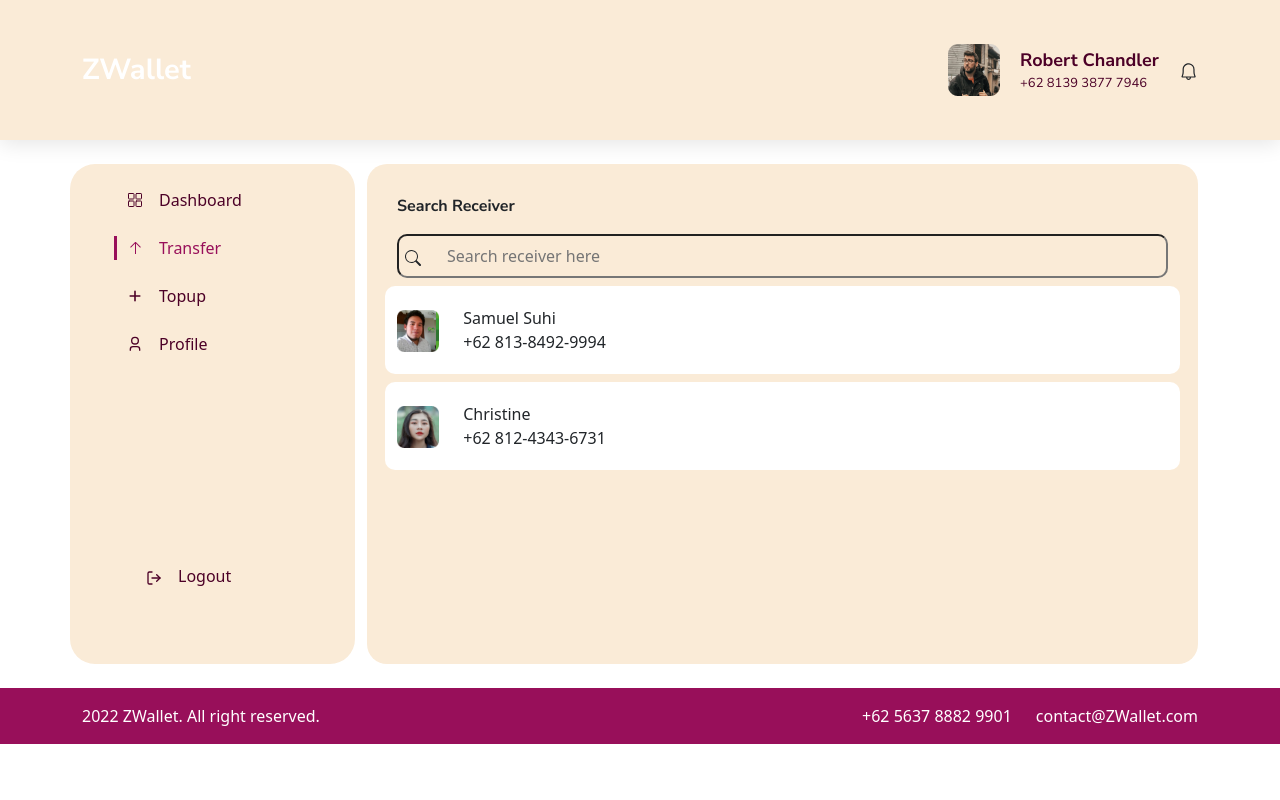
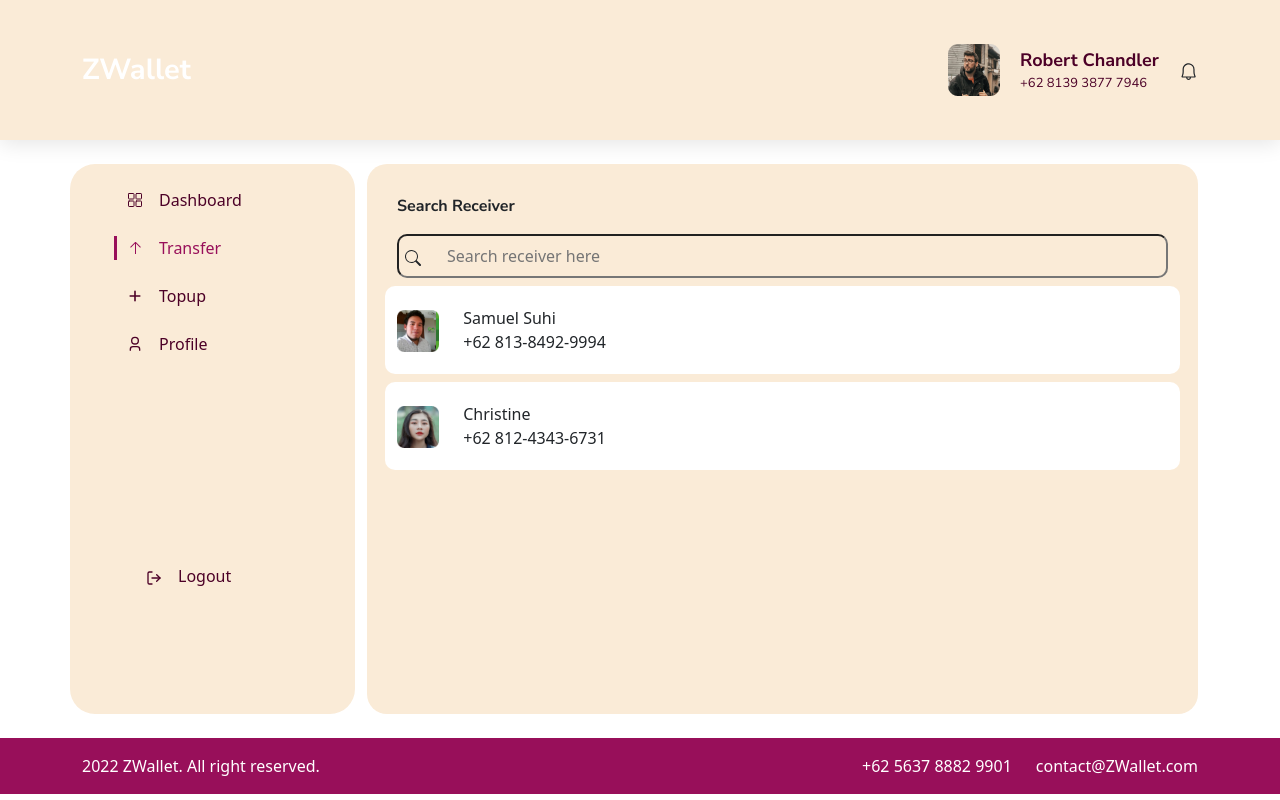
Before and after one commit to aviantofan/Excash-frontend, a Next.js app: page /transfer in a window 1280 px wide. Built offline with nearby package versions, Linux system fonts and the light colour scheme.

Commit message:
feat: add style confirmation

```diff
--- a/styles/transfer.scss
+++ b/styles/transfer.scss
@@ -1,5 +1,15 @@
+$theme-colors: (
+  'color1' : #980F5A,
+  'color2' : #750550,
+  'color3' : #570530,
+  'color4' : #4C0027,
+  'color5' : antiquewhite
+);
+
+@import "bootstrap/scss/bootstrap.scss";
+
 .dataTransfer{
-  height: 500px;
+  height: 550px;
   border-radius: 20px;
   justify-content: between;
   padding: 30px;
@@ -30,3 +40,6 @@
   background-color: #980F5A;
   color:aliceblue
 }
+.btn-transferInput:hover{
+  background-color: #570530;
+}
```
